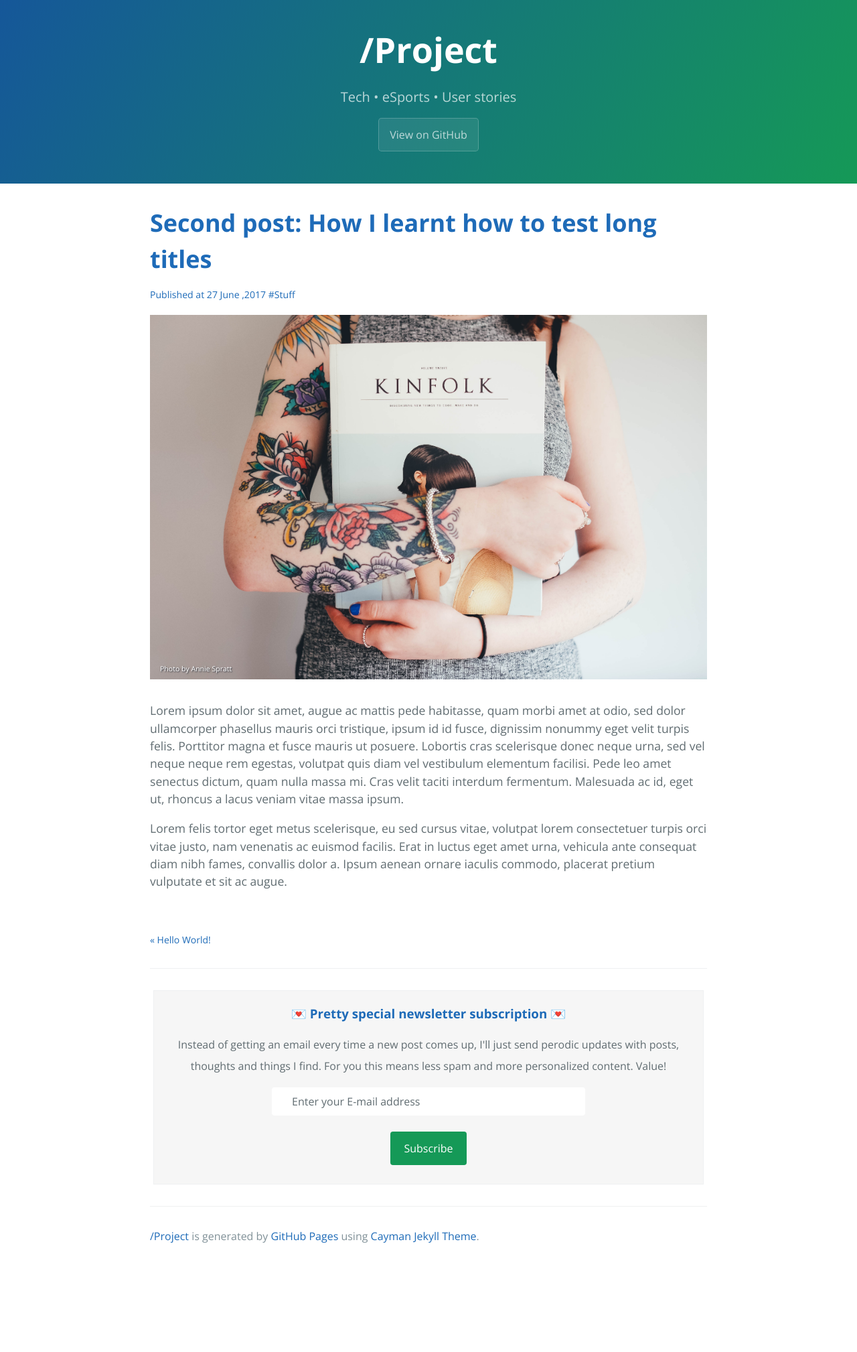
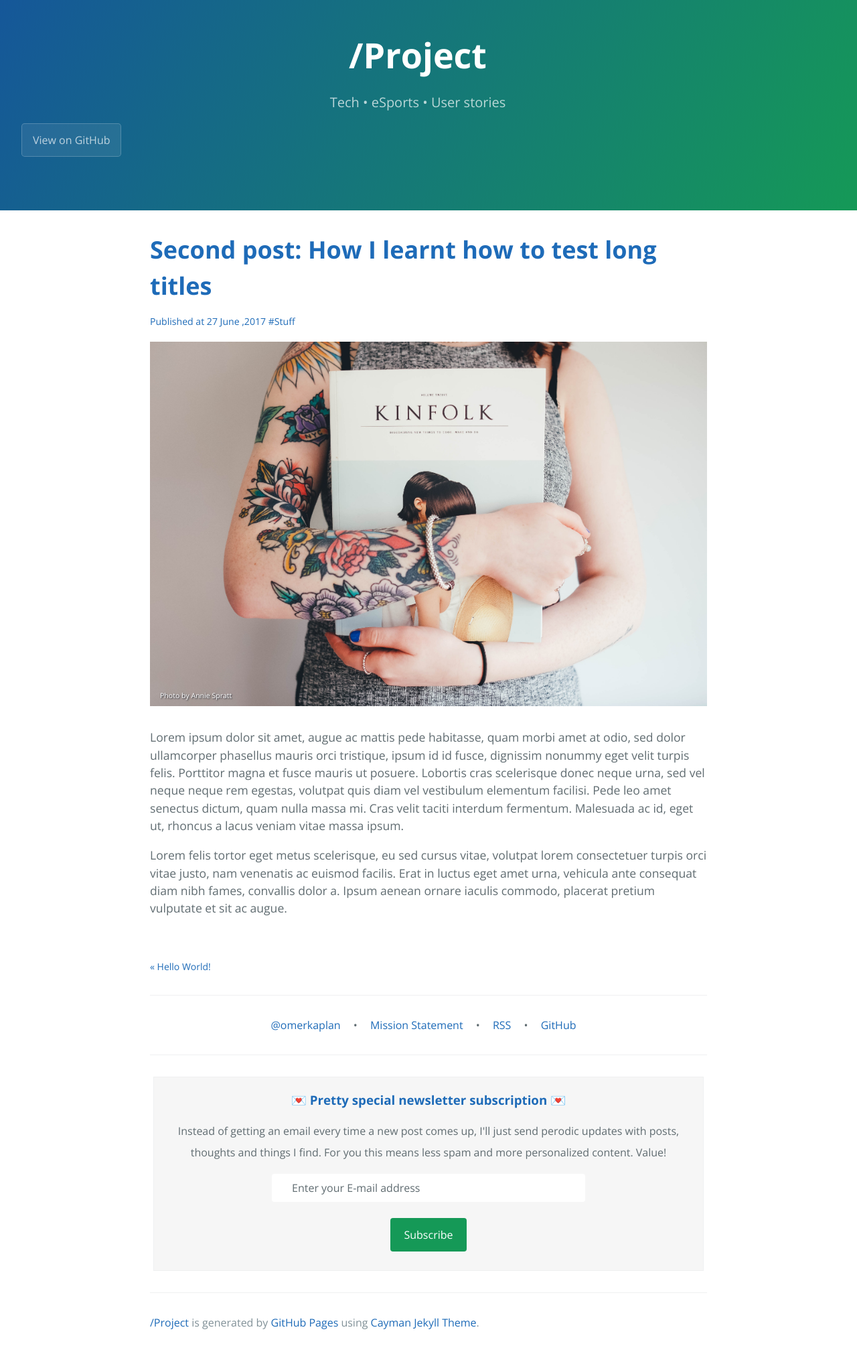
Before and after one commit to omerkaplan/project, a Jekyll site: the page built from index.md, in a window 1280 px wide. Shown: the whole page at 67% size. Built offline with Jekyll 4.4.1, drawn with Linux system fonts in a browser that asks for light colours; before the commit the page ends 1889 px from its top, so only the background shows below that.

Commit message:
Footer stuff

```diff
--- a/_includes/footer.html
+++ b/_includes/footer.html
@@ -1,3 +1,18 @@
+<footer class="site-footer">
+<div class="topnav">
+  <ul>
+    <li><a href="default.asp">@{{ site.twitter_username }}</a></li>
+    <li>&#8226;</li>
+    <li><a href="news.asp">Mission Statement</a></li>
+    <li>&#8226;</li>
+    <li><a href="contact.asp">RSS</a></li>
+    <li>&#8226;</li>
+    <li><a href="contact.asp">GitHub</a></li>
+  </ul>
+</div>
+</footer>
+
+
 <footer class="site-footer">
 <div class="newsletter">
 <h3>&#128140; Pretty special newsletter subscription  &#128140;</h3>
--- a/_sass/jekyll-theme-cayman.scss
+++ b/_sass/jekyll-theme-cayman.scss
@@ -88,20 +88,19 @@
 
 .page-header {
   color: $header-heading-color;
-  text-align: center;
   background-color: $header-bg-color;
   background-image: linear-gradient(120deg, $header-bg-color-secondary, $header-bg-color);
 
   @include large {
-    padding: 2rem 4rem;
+    padding: 1.5rem 4rem 4rem 2rem;
   }
 
   @include medium {
-    padding: 2rem 4rem;
+    padding: 1.5rem 4rem 4rem 2rem;
   }
 
   @include small {
-    padding: 1.5rem 1rem;
+    padding: 1.5rem 4rem 4rem 2rem;
   }
 }
 
@@ -109,7 +108,9 @@
   margin-top: 0.2rem;
   margin-bottom: 0.1rem;
   text-decoration: none;
+  text-align: center;
   color: $header-heading-color;
+  padding-top: 1rem;
 
   @include large {
     font-size: 3.25rem;
@@ -140,6 +141,7 @@
   margin-bottom: 1rem;
   font-weight: normal;
   opacity: 0.7;
+  text-align: center;
 
   @include large {
     font-size: 1.25rem;
@@ -423,6 +425,7 @@
   @include small {
     font-size: 0.9rem;
   }
+
 }
 
 .site-footer-owner {
@@ -488,4 +491,28 @@
         border-radius: 4px;
         cursor: pointer;
         }
-}
+    }
+
+.topnav {
+  text-align: center;
+
+      ul {
+        list-style-type: none;
+        margin: 0;
+        padding: 0;
+      }
+
+      li {
+        display: inline;
+        padding-right: 15px;
+      }
+
+      li a {
+        cursor: pointer;
+        text-decoration: none;
+      }
+
+      li a:hover{
+        color:#074078;
+      }
+    }
--- a/_sass/normalize.scss
+++ b/_sass/normalize.scss
@@ -96,7 +96,8 @@
 
 a:active,
 a:hover {
-  outline: 0;
+  color:#074078;
+  text-decoration: none;
 }
 
 /* Text-level semantics
```
